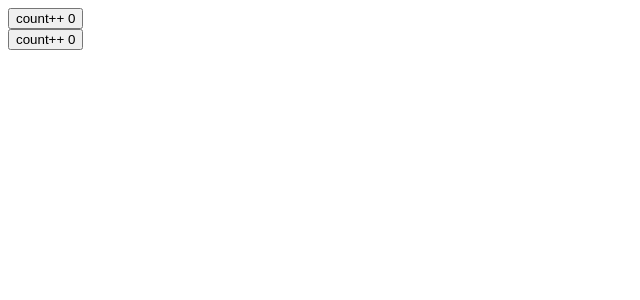
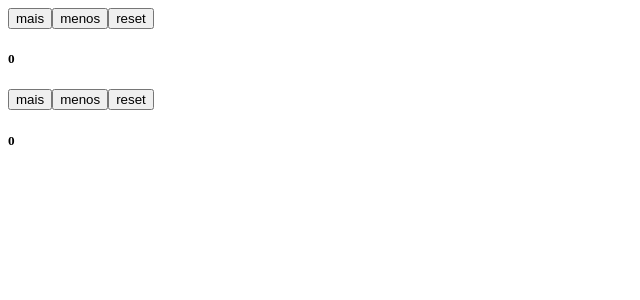
Before and after one commit to maikymk/estudo-react-hooks, a React (Create React App) app: page / in a window 1280 px wide. Shown: the top 300 px of the page, without its empty margins (0-640 px from the left). Built offline with nearby package versions, Linux system fonts and the light colour scheme.

Commit message:
Treinamento Custom Hooks Count hook

```diff
--- /dev/null
+++ b/src/components/CustomHook/Count/CountOne.js
@@ -0,0 +1,19 @@
+import React from 'react';
+
+import useCount from '../../../hooks/useCount';
+
+const CountOne = () => {
+    const [count, increment, decrement, reset] = useCount();
+
+    return (
+        <div>
+            <button type="button" onClick={increment}>mais</button>
+            <button type="button" onClick={decrement}>menos</button>
+            <button type="button" onClick={reset}>reset</button>
+
+            <h5>{count}</h5>
+        </div>
+    );
+};
+
+export default CountOne;
--- /dev/null
+++ b/src/components/CustomHook/Count/CountTwo.js
@@ -0,0 +1,19 @@
+import React from 'react';
+
+import useCount from '../../../hooks/useCount';
+
+const CountTwo = () => {
+    const [count, increment, decrement, reset] = useCount();
+
+    return (
+        <div>
+            <button type="button" onClick={increment}>mais</button>
+            <button type="button" onClick={decrement}>menos</button>
+            <button type="button" onClick={reset}>reset</button>
+
+            <h5>{count}</h5>
+        </div>
+    );
+};
+
+export default CountTwo;
--- /dev/null
+++ b/src/components/CustomHook/Count/index.js
@@ -0,0 +1,15 @@
+import React from 'react';
+
+import CountOne from './CountOne';
+import CountTwo from './CountTwo';
+
+function Count() {
+    return (
+        <div>
+            <CountOne />
+            <CountTwo />
+        </div>
+    )
+}
+
+export default Count
--- a/src/components/CustomHook/index.js
+++ b/src/components/CustomHook/index.js
@@ -1,11 +1,13 @@
 import React from 'react'
 
-import DocumentTitle from './DocumentTitle'
+// import DocumentTitle from './DocumentTitle'
+import Count from './Count'
 
 function CustomHook() {
     return (
         <div>
-            <DocumentTitle />
+            {/* <DocumentTitle /> */}
+            <Count />
         </div>
     )
 }
--- /dev/null
+++ b/src/hooks/useCount.js
@@ -0,0 +1,15 @@
+import { useState } from 'react'
+
+function useCount() {
+    const [count, setCount] = useState(0);
+
+    const increment = () => setCount(count + 1);
+
+    const decrement = () => setCount(count - 1);
+
+    const reset = () => setCount(0);
+
+    return [count, increment, decrement, reset];
+}
+
+export default useCount
```
